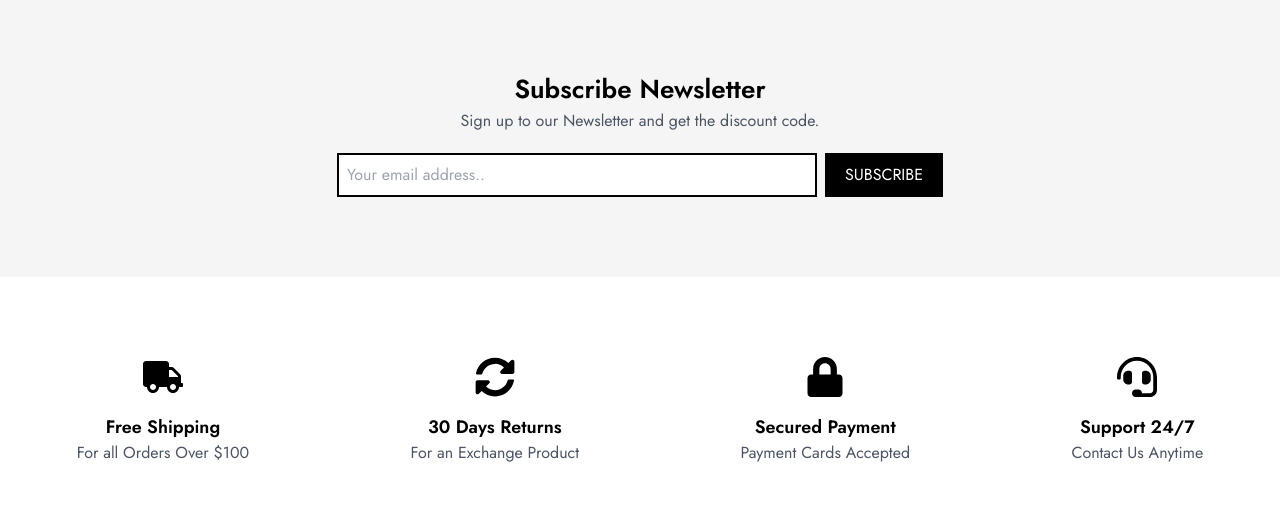
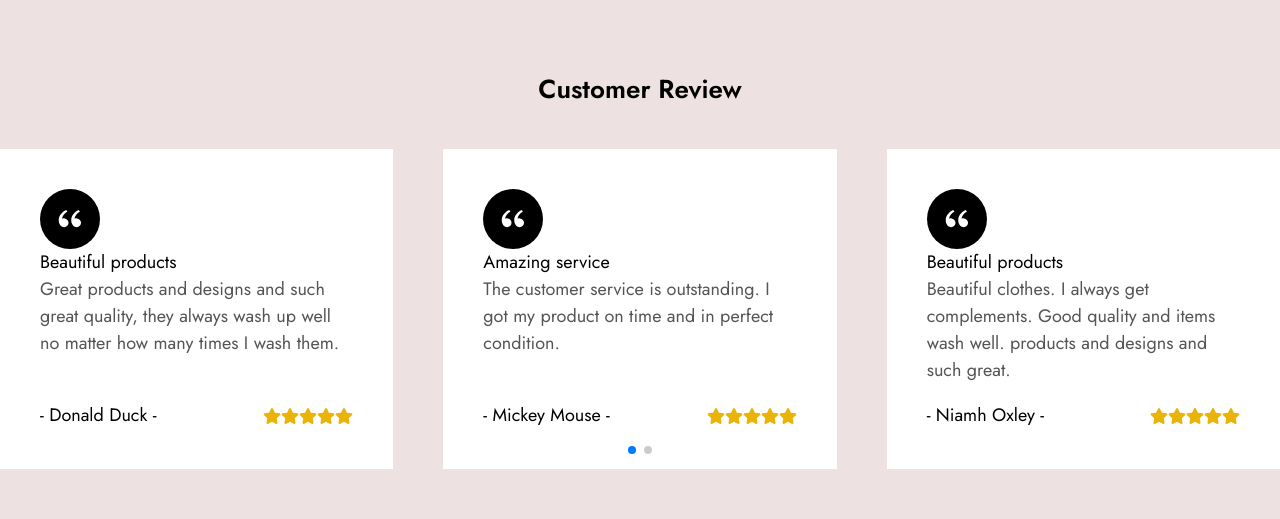
Before and after one commit to Mamed766/fullalukasfront, a Next.js app: page /home in a window 1280 px wide. Shown: the part 2198-2717 px from the top of the page. Built offline with nearby package versions, Linux system fonts and the light colour scheme; no server answers.

Commit message:
chore:Customer review

```diff
--- /dev/null
+++ b/app/components/CustomerReview/CustomerReview.tsx
@@ -0,0 +1,123 @@
+import React from "react";
+
+import { Swiper, SwiperSlide } from "swiper/react";
+import "swiper/css";
+import "swiper/css/pagination";
+import { Pagination } from "swiper/modules";
+import { RiDoubleQuotesL } from "react-icons/ri";
+import { FaStar } from "react-icons/fa";
+
+type ReviewData = {
+  title: string;
+  description: string;
+  author: string;
+  rating: number;
+  starIcon: string;
+};
+
+const reviews: ReviewData[] = [
+  {
+    title: "Beautiful products",
+    description:
+      "Great products and designs and such great quality, they always wash up well no matter how many times I wash them.",
+    author: "- Donald Duck -",
+    rating: 5,
+    starIcon: "FaStar",
+  },
+  {
+    title: "Amazing service",
+    description:
+      "The customer service is outstanding. I got my product on time and in perfect condition.",
+    author: "- Mickey Mouse -",
+    rating: 5,
+    starIcon: "FaStar",
+  },
+  {
+    title: "Beautiful products",
+    description:
+      "Beautiful clothes. I always get complements. Good quality and items wash well. products and designs and such great.",
+    author: "- Niamh Oxley -",
+    rating: 5,
+    starIcon: "FaStar",
+  },
+  {
+    title: "Amazing service",
+    description:
+      "The customer service is outstanding. I got my product on time and in perfect condition.",
+    author: "- Mickey Mouse -",
+    rating: 5,
+    starIcon: "FaStar",
+  },
+];
+
+const CustomerReview = () => {
+  return (
+    <div className="bg-[#EDE2E1] py-20 mt-10">
+      <h2 className="flex justify-center text-[26px] font-semibold ">
+        Customer Review
+      </h2>
+      <div className="max-w-[1280px] mx-auto">
+        <Swiper
+          slidesPerView={4}
+          spaceBetween={30}
+          pagination={{
+            clickable: true,
+          }}
+          breakpoints={{
+            0: {
+              slidesPerView: 1,
+              spaceBetween: 10,
+            },
+            640: {
+              slidesPerView: 1,
+              spaceBetween: 20,
+            },
+            768: {
+              slidesPerView: 2,
+              spaceBetween: 30,
+            },
+            1024: {
+              slidesPerView: 3,
+              spaceBetween: 40,
+            },
+            1280: {
+              slidesPerView: 3,
+              spaceBetween: 50,
+            },
+          }}
+          modules={[Pagination]}
+          className="reviewSwiper"
+        >
+          {reviews.map((review, index) => (
+            <SwiperSlide
+              key={index}
+              className="px-10 py-10 mt-10 h-auto overflow-hidden"
+            >
+              <div className="text-start flex flex-col justify-between h-full min-h-[15rem] max-h-[18rem]">
+                <div>
+                  <div className="bg-black flex justify-center items-center h-[60px] w-[60px] rounded-full">
+                    <RiDoubleQuotesL className="text-white text-[30px]" />
+                  </div>
+
+                  <h2>{review.title}</h2>
+                  <p className="text-[#555]">{review.description}</p>
+                </div>
+
+                <div className="flex justify-between items-center mt-auto">
+                  <h2>{review.author}</h2>
+                  <div className="flex text-yellow-500">
+                    {[...Array(review.rating)].map((_, i) => (
+                      <FaStar key={i} />
+                    ))}
+                  </div>
+                </div>
+              </div>
+            </SwiperSlide>
+          ))}
+        </Swiper>
+      </div>
+    </div>
+  );
+};
+
+export default CustomerReview;
--- a/app/home/page.tsx
+++ b/app/home/page.tsx
@@ -8,6 +8,7 @@ import FindShops from "../components/FIndShops/FindShops";
 import AutmnCollection from "../components/AutmnCollection/AutmnCollection";
 import SmallCollectionCards from "../components/SmallCollectionCards/SmallCollectionCards";
 import FeaturedProducts from "../components/FeaturedProducts/FeaturedProducts";
+import CustomerReview from "../components/CustomerReview/CustomerReview";
 
 const HomePage = () => {
   return (
@@ -36,6 +37,9 @@ const HomePage = () => {
       <div>
         <FeaturedProducts />
       </div>
+      <div>
+        <CustomerReview />
+      </div>
     </div>
   );
 };
```
